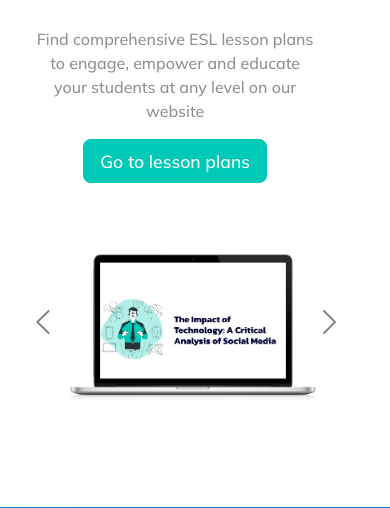
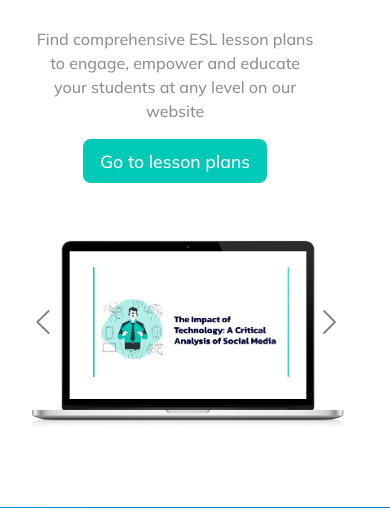
Before and after one commit to V-Domin/teachHub, a Flask app: page / in a window 390 px wide. Shown: the part 331-839 px from the top of the page. Run offline with Flask 3, Linux system fonts and the light colour scheme; some libraries are stand-ins or nearby versions.

Commit message:
Update mobile version 1.0

```diff
--- a/static/css/main.css
+++ b/static/css/main.css
@@ -418,11 +418,7 @@
         width: 9%;
     }
 
-    .laptop {
-        width: 80%;
-        right: 30px;
-        top: 2px;
-    }
+
 
     .first-row {
         padding: 0;
```
